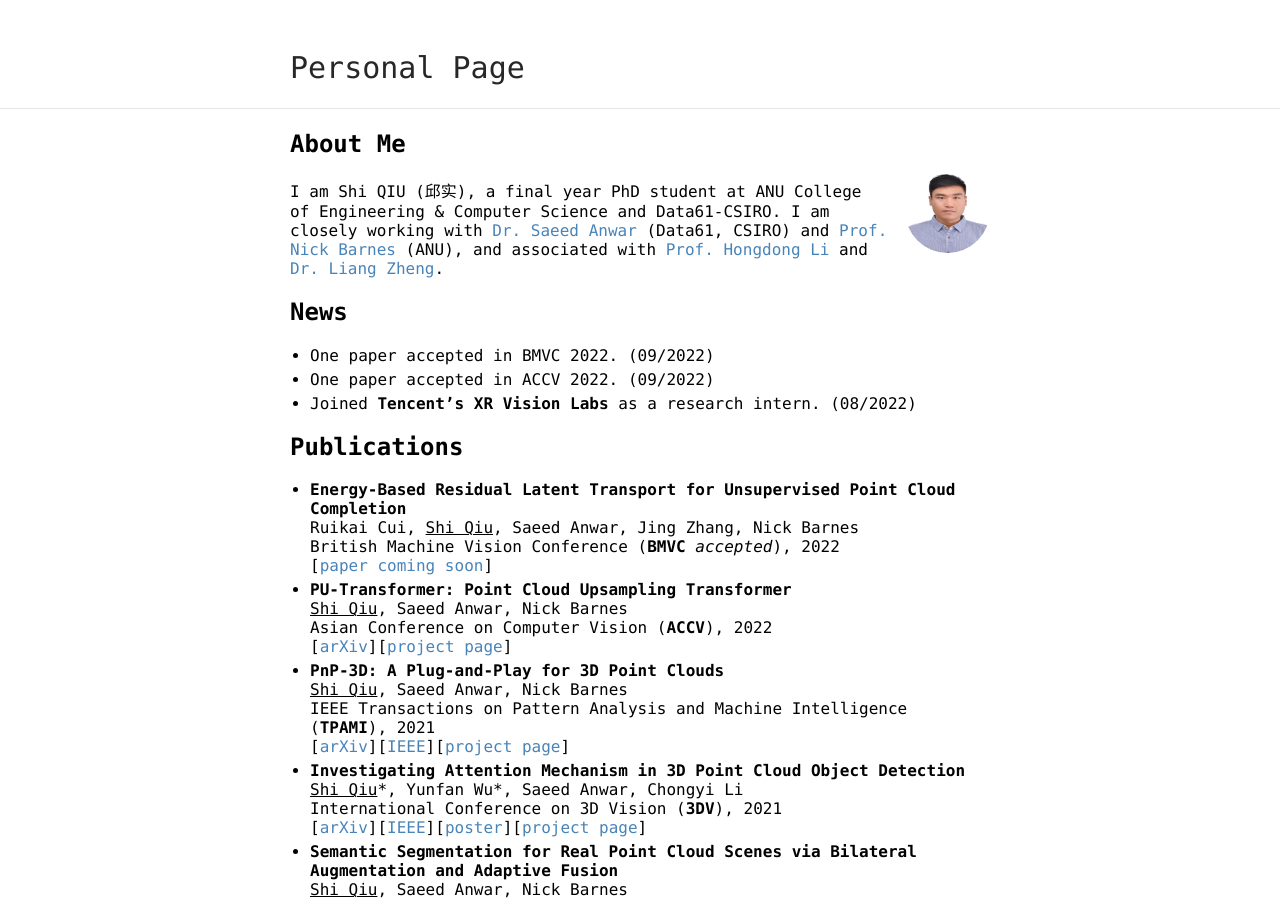
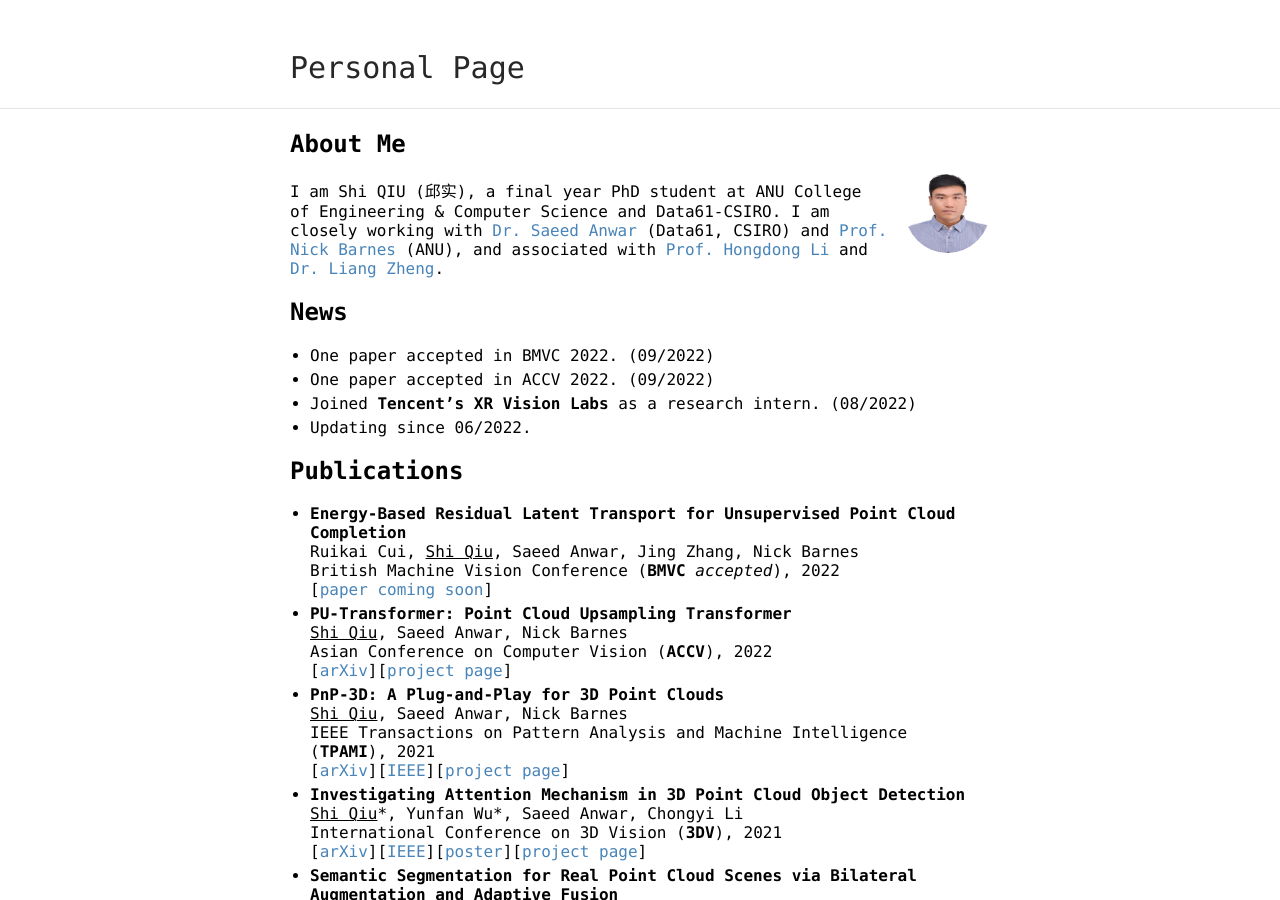
Before and after one commit to ShiQiu0419/ShiQiu0419.github.io, a Jekyll site: the page built from index.md, in a window 1280 px wide and 900 px high. Built offline with Jekyll 4.4.1, drawn with Linux system fonts in a browser that asks for light colours; our own code applies the rules of GitHub Pages for plain Markdown files.

Commit message:
Update index.md

```diff
--- a/index.md
+++ b/index.md
@@ -11,6 +11,7 @@ I am Shi QIU (邱实), a final year PhD student at ANU College of Engineering &
 * One paper accepted in BMVC 2022. (09/2022)
 * One paper accepted in ACCV 2022. (09/2022)
 * Joined **Tencent's XR Vision Labs** as a research intern. (08/2022)
+* Updating since 06/2022.
 
 ## Publications
 * **Energy-Based Residual Latent Transport for Unsupervised Point Cloud Completion**
```
